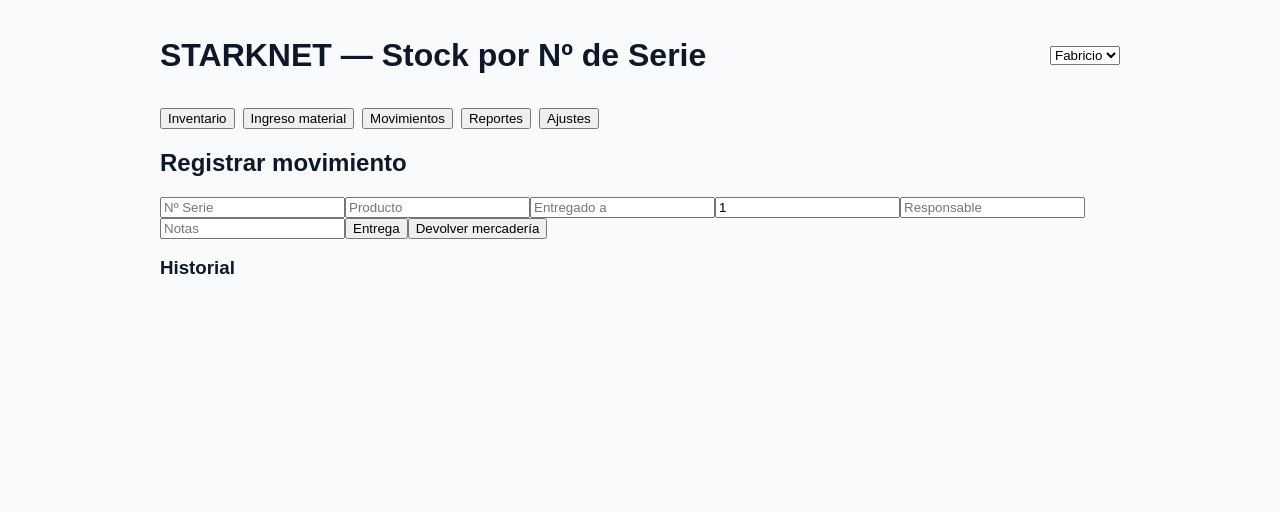
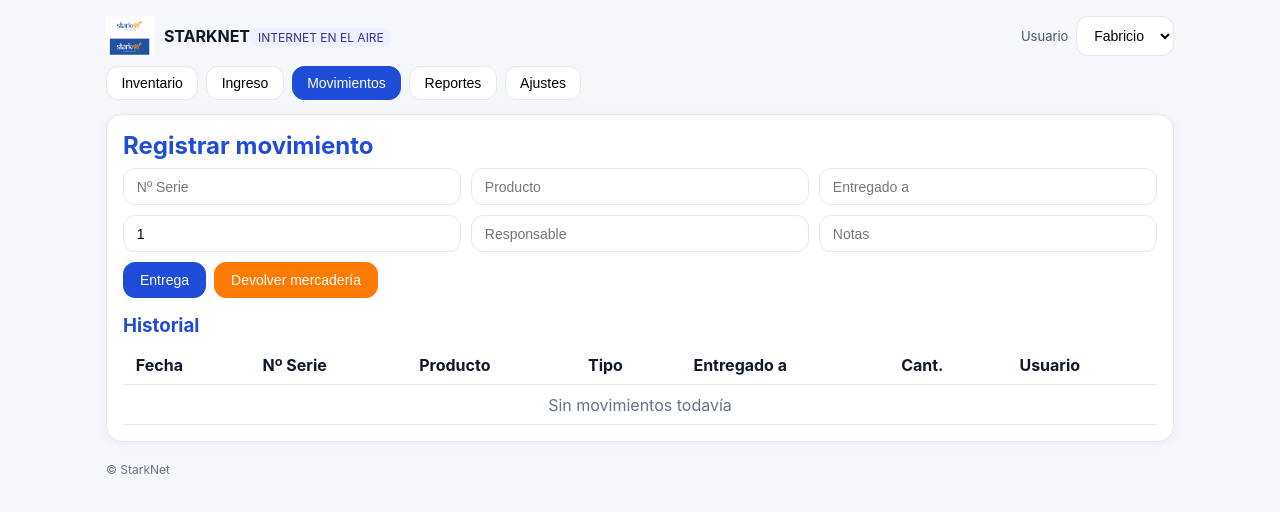
Before and after one commit to fabri2010-crypto/starknet-stock, a React (Create React App) app: page / in a window 1280 px wide. Both pictures are taken after a click on the button "Movimientos". Shown: the top 512 px of the page. Built offline with nearby package versions, Linux system fonts and the light colour scheme.

Commit message:
Add files via upload

```diff
--- a/package.json
+++ b/package.json
@@ -1,6 +1,6 @@
 {
   "name": "starknet-stock",
-  "version": "1.0.0",
+  "version": "1.1.2",
   "private": true,
   "dependencies": {
     "react": "^18.2.0",
--- a/src/App.js
+++ b/src/App.js
@@ -13,9 +13,7 @@
     }
   });
   useEffect(() => {
-    try {
-      window.localStorage.setItem(key, JSON.stringify(value));
-    } catch {}
+    try { window.localStorage.setItem(key, JSON.stringify(value)); } catch {}
   }, [key, value]);
   return [value, setValue];
 }
@@ -24,118 +22,120 @@
   inventory: [],
   movements: [],
   settings: {
-    categories: ["Cámaras", "Routers", "Switches", "Fibra Óptica", "Antenas", "Accesorios", "Otros"],
-    people: ["Cliente A", "Cliente B", "Juan Pérez", "María López", "Equipo Técnico"],
-    users: [{ name: "Fabricio", pin: "1234" }, { name: "Matias", pin: "2345" }, { name: "Daniele", pin: "3456" }],
+    categories: ["Cámaras","Routers","Switches","Fibra Óptica","Antenas","Accesorios","Otros"],
+    people: ["Cliente A","Cliente B","Juan Pérez","María López","Equipo Técnico"],
+    users: [{ name:"Fabricio", pin:"1234" }, { name:"Matias", pin:"2345" }, { name:"Daniele", pin:"3456" }],
   },
 };
 
 function toDateInputValue(date) {
-  const d = new Date(date);
-  const pad = (n) => String(n).padStart(2, "0");
-  return `${d.getFullYear()}-${pad(d.getMonth() + 1)}-${pad(d.getDate())}`;
+  const d = new Date(date); const pad = (n)=>String(n).padStart(2,"0");
+  return `${d.getFullYear()}-${pad(d.getMonth()+1)}-${pad(d.getDate())}`;
 }
 
-export default function App() {
-  const [data, setData] = useLocalStorage(STORAGE_KEY, seed);
-  const [tab, setTab] = useState("inventario");
+export default function App(){
+  const [data,setData] = useLocalStorage(STORAGE_KEY, seed);
+  const [tab,setTab] = useState("inventario");
   const [currentUser, setCurrentUser] = useState("Fabricio");
 
-  const handleUserChange = (nextName) => {
-    const u = data.settings.users.find((x) => x.name === nextName);
-    const entered = window.prompt(`Ingresá el PIN de ${nextName}`);
-    if (!u) return alert("Usuario inválido");
-    if (entered === u.pin) {
-      setCurrentUser(nextName);
-    } else {
-      alert("PIN incorrecto");
-    }
+  const handleUserChange = (next) => {
+    const u = data.settings.users.find(x=>x.name===next);
+    const entered = window.prompt(`Ingresá el PIN de ${next}`);
+    if(!u) return alert("Usuario inválido");
+    if(entered === u.pin){ setCurrentUser(next); } else { alert("PIN incorrecto"); }
   };
 
-  const inventoryBySerial = useMemo(() => {
-    const map = new Map();
-    data.inventory.forEach((it) => map.set(it.serial.trim(), it));
-    return map;
-  }, [data.inventory]);
+  const inventoryBySerial = useMemo(()=>{
+    const m = new Map(); data.inventory.forEach(it=>m.set(it.serial.trim(),it)); return m;
+  },[data.inventory]);
 
   const addMovement = (mov) => {
-    const productName = mov.product && mov.product.trim() ? mov.product.trim() : inventoryBySerial.get(mov.serial)?.product || "";
+    const productName = mov.product?.trim() || inventoryBySerial.get(mov.serial)?.product || "";
     const newMov = { ...mov, product: productName, type: mov.type || "Entrega", user: currentUser };
-    setData((d) => {
+    setData(d=>{
       const movements = [...d.movements, newMov];
       let inv = d.inventory;
-      if (newMov.type === "Entrega") {
-        inv = d.inventory.map((it) => {
-          if (it.serial === mov.serial) {
-            const newStock = Math.max(0, (parseFloat(it.stock || 0) || 0) - (parseFloat(mov.qty || 0) || 0));
-            return { ...it, stock: newStock };
-          }
-          return it;
-        });
+      if(newMov.type==="Entrega"){
+        inv = d.inventory.map(it => it.serial===mov.serial ? { ...it, stock: Math.max(0,(+it.stock||0) - (+mov.qty||0)) } : it);
       }
-      if (newMov.type === "Devolución") {
-        inv = d.inventory.map((it) => {
-          if (it.serial === mov.serial) {
-            return { ...it, stock: (parseFloat(it.stock || 0) || 0) + (parseFloat(mov.qty || 0) || 0) };
-          }
-          return it;
-        });
+      if(newMov.type==="Devolución"){
+        inv = d.inventory.map(it => it.serial===mov.serial ? { ...it, stock: (+it.stock||0) + (+mov.qty||0) } : it);
       }
       return { ...d, movements, inventory: inv };
     });
   };
 
   return (
-    <div style={{minHeight:'100vh', background:'#f9fafb', color:'#0f172a'}}>
-      <div style={{maxWidth:960, margin:'0 auto', padding:'16px'}}>
-        <div style={{display:'flex', justifyContent:'space-between', alignItems:'center'}}>
-          <h1>STARKNET — Stock por Nº de Serie</h1>
-          <select value={currentUser} onChange={(e) => handleUserChange(e.target.value)}>
-            {data.settings.users.map(u => <option key={u.name} value={u.name}>{u.name}</option>)}
-          </select>
+    <div style={{minHeight:'100vh', background:'var(--gray)'}}>
+      <div className="container">
+        <div className="header">
+          <div className="brand">
+            <img src="/logo-starknet.png" className="logo" alt="STARKNET"/>
+            <div>
+              <strong>STARKNET</strong><div className="badge">INTERNET EN EL AIRE</div>
+            </div>
+          </div>
+          <div style={{display:'flex',alignItems:'center',gap:8}}>
+            <span style={{fontSize:13,color:'#475569'}}>Usuario</span>
+            <select className="input" value={currentUser} onChange={e=>handleUserChange(e.target.value)}>
+              {data.settings.users.map(u => <option key={u.name} value={u.name}>{u.name}</option>)}
+            </select>
+          </div>
         </div>
-        <div style={{display:'flex', gap:8, margin:'12px 0'}}>
-          <button onClick={()=>setTab("inventario")}>Inventario</button>
-          <button onClick={()=>setTab("ingreso")}>Ingreso material</button>
-          <button onClick={()=>setTab("movimientos")}>Movimientos</button>
-          <button onClick={()=>setTab("reportes")}>Reportes</button>
-          <button onClick={()=>setTab("ajustes")}>Ajustes</button>
+
+        <div className="tabs">
+          {["inventario","ingreso","movimientos","reportes","ajustes"].map(t=>(
+            <button key={t} className={`tab ${tab===t?"active":""}`} onClick={()=>setTab(t)}>
+              {t[0].toUpperCase()+t.slice(1)}
+            </button>
+          ))}
         </div>
-        {tab==="inventario" && <div>Inventario UI aquí</div>}
-        {tab==="ingreso" && <div>Ingreso UI aquí</div>}
-        {tab==="movimientos" && <Movements movements={data.movements} addMovement={addMovement} />}
-        {tab==="reportes" && <div>Reportes UI aquí</div>}
-        {tab==="ajustes" && <div>Ajustes UI aquí</div>}
+
+        {tab==="inventario" && <div className="card">Inventario UI aquí</div>}
+        {tab==="ingreso" && <div className="card">Ingreso UI aquí</div>}
+        {tab==="movimientos" && <Movements movements={data.movements} addMovement={addMovement}/>}
+        {tab==="reportes" && <div className="card">Reportes UI aquí</div>}
+        {tab==="ajustes" && <div className="card">Ajustes UI aquí</div>}
+
+        <div className="footer">© StarkNet</div>
       </div>
     </div>
   );
 }
 
-function Movements({ movements, addMovement }) {
-  const [form, setForm] = useState({ date: toDateInputValue(new Date()), serial:"", product:"", person:"", qty:1, responsible:"", notes:"" });
-  const onSubmit = (e, type) => {
+function Movements({ movements, addMovement }){
+  const [form,setForm] = useState({ date: toDateInputValue(new Date()), serial:"", product:"", person:"", qty:1, responsible:"", notes:"" });
+  const onSubmit=(e,type)=>{
     e.preventDefault();
-    if (!form.serial) return alert("Completá Nº de serie");
-    addMovement({ ...form, qty:Number(form.qty||0), type });
-    setForm({ ...form, serial:"", product:"", qty:1, notes:"" });
+    if(!form.serial) return alert("Completá Nº de serie");
+    addMovement({ ...form, qty:+(form.qty||0), type });
+    setForm(f=>({ ...f, serial:"", product:"", qty:1, notes:"" }));
   };
   return (
-    <div>
-      <h2>Registrar movimiento</h2>
-      <form onSubmit={(e)=>onSubmit(e, "Entrega")}>
-        <input placeholder="Nº Serie" value={form.serial} onChange={e=>setForm({...form, serial:e.target.value})}/>
-        <input placeholder="Producto" value={form.product} onChange={e=>setForm({...form, product:e.target.value})}/>
-        <input placeholder="Entregado a" value={form.person} onChange={e=>setForm({...form, person:e.target.value})}/>
-        <input type="number" value={form.qty} onChange={e=>setForm({...form, qty:e.target.value})}/>
-        <input placeholder="Responsable" value={form.responsible} onChange={e=>setForm({...form, responsible:e.target.value})}/>
-        <input placeholder="Notas" value={form.notes} onChange={e=>setForm({...form, notes:e.target.value})}/>
-        <button type="submit">Entrega</button>
-        <button type="button" onClick={(e)=>onSubmit(e,"Devolución")}>Devolver mercadería</button>
+    <div className="card">
+      <h2 style={{marginBottom:8}}>Registrar movimiento</h2>
+      <form className="grid grid-3" onSubmit={(e)=>onSubmit(e,"Entrega")}>
+        <input className="input" placeholder="Nº Serie" value={form.serial} onChange={e=>setForm({...form,serial:e.target.value})}/>
+        <input className="input" placeholder="Producto" value={form.product} onChange={e=>setForm({...form,product:e.target.value})}/>
+        <input className="input" placeholder="Entregado a" value={form.person} onChange={e=>setForm({...form,person:e.target.value})}/>
+        <input type="number" className="input" value={form.qty} onChange={e=>setForm({...form,qty:e.target.value})}/>
+        <input className="input" placeholder="Responsable" value={form.responsible} onChange={e=>setForm({...form,responsible:e.target.value})}/>
+        <input className="input" placeholder="Notas" value={form.notes} onChange={e=>setForm({...form,notes:e.target.value})}/>
+        <div style={{display:'flex',gap:8}}>
+          <button className="btn btn-primary" type="submit">Entrega</button>
+          <button className="btn btn-orange" type="button" onClick={(e)=>onSubmit(e,"Devolución")}>Devolver mercadería</button>
+        </div>
       </form>
-      <h3>Historial</h3>
-      <ul>
-        {movements.map((m,i)=>(<li key={i}>{m.date} — {m.serial} — {m.product} — {m.type} — {m.person} — {m.qty} — {m.user}</li>))}
-      </ul>
+      <h3 style={{marginTop:16,marginBottom:8}}>Historial</h3>
+      <table className="table">
+        <thead><tr><th>Fecha</th><th>Nº Serie</th><th>Producto</th><th>Tipo</th><th>Entregado a</th><th>Cant.</th><th>Usuario</th></tr></thead>
+        <tbody>
+          {movements.map((m,i)=>(
+            <tr key={i}><td>{m.date}</td><td>{m.serial}</td><td>{m.product}</td><td>{m.type}</td><td>{m.person}</td><td>{m.qty}</td><td>{m.user}</td></tr>
+          ))}
+          {movements.length===0 && <tr><td colSpan="7" style={{textAlign:'center',color:'#64748b'}}>Sin movimientos todavía</td></tr>}
+        </tbody>
+      </table>
     </div>
   );
 }
--- a/src/index.css
+++ b/src/index.css
@@ -1 +1,27 @@
-body { margin:0; font-family: sans-serif; background:#f9fafb; }
+:root{
+  --blue:#1f4dd8; --orange:#ff7a00; --gray:#f5f7fb; --text:#0f172a;
+}
+*{box-sizing:border-box} html,body,#root{height:100%}
+body{margin:0;font-family:Inter,system-ui,Segoe UI,Arial,sans-serif;background:var(--gray);color:var(--text)}
+h1,h2,h3{color:var(--blue);margin:0 0 .5rem}
+.container{max-width:1100px;margin:0 auto;padding:16px}
+.header{display:flex;justify-content:space-between;align-items:center;gap:12px;margin-bottom:10px}
+.brand{display:flex;align-items:center;gap:10px}
+.brand .logo{height:40px;width:auto}
+.badge{font-size:.75rem;background:#eef2ff;color:#3730a3;border-radius:999px;padding:2px 8px;display:inline-block}
+.select,.input,textarea,button{font-size:14px}
+.input,select,textarea{border:1px solid #e2e8f0;border-radius:12px;padding:.6rem .8rem;background:#fff}
+.btn{border:1px solid transparent;border-radius:12px;padding:.55rem 1rem;cursor:pointer}
+.btn-primary{background:var(--blue);color:#fff;border-color:var(--blue)}
+.btn-orange{background:var(--orange);color:#fff;border-color:var(--orange)}
+.btn-ghost{background:#fff;border-color:#e2e8f0}
+.tabs{display:flex;gap:8px;margin:8px 0 14px}
+.tab{border:1px solid #e2e8f0;background:#fff;border-radius:12px;padding:.5rem .9rem}
+.tab.active{background:var(--blue);color:#fff;border-color:var(--blue)}
+.card{background:#fff;border:1px solid #e5e7eb;border-radius:16px;box-shadow:0 2px 10px rgba(15,23,42,.05);padding:16px}
+.table{width:100%;border-collapse:collapse}
+.table th,.table td{padding:.6rem .8rem;border-bottom:1px solid #e5e7eb;text-align:left}
+.table tr:nth-child(even){background:#fafafa}
+.grid{display:grid;gap:10px}
+@media(min-width:900px){.grid-3{grid-template-columns:repeat(3,1fr)}}
+.footer{margin-top:20px;font-size:12px;color:#64748b}
```
Also changed, not shown: public/index.html (+13 -0 lines), public/logo-starknet.png.
